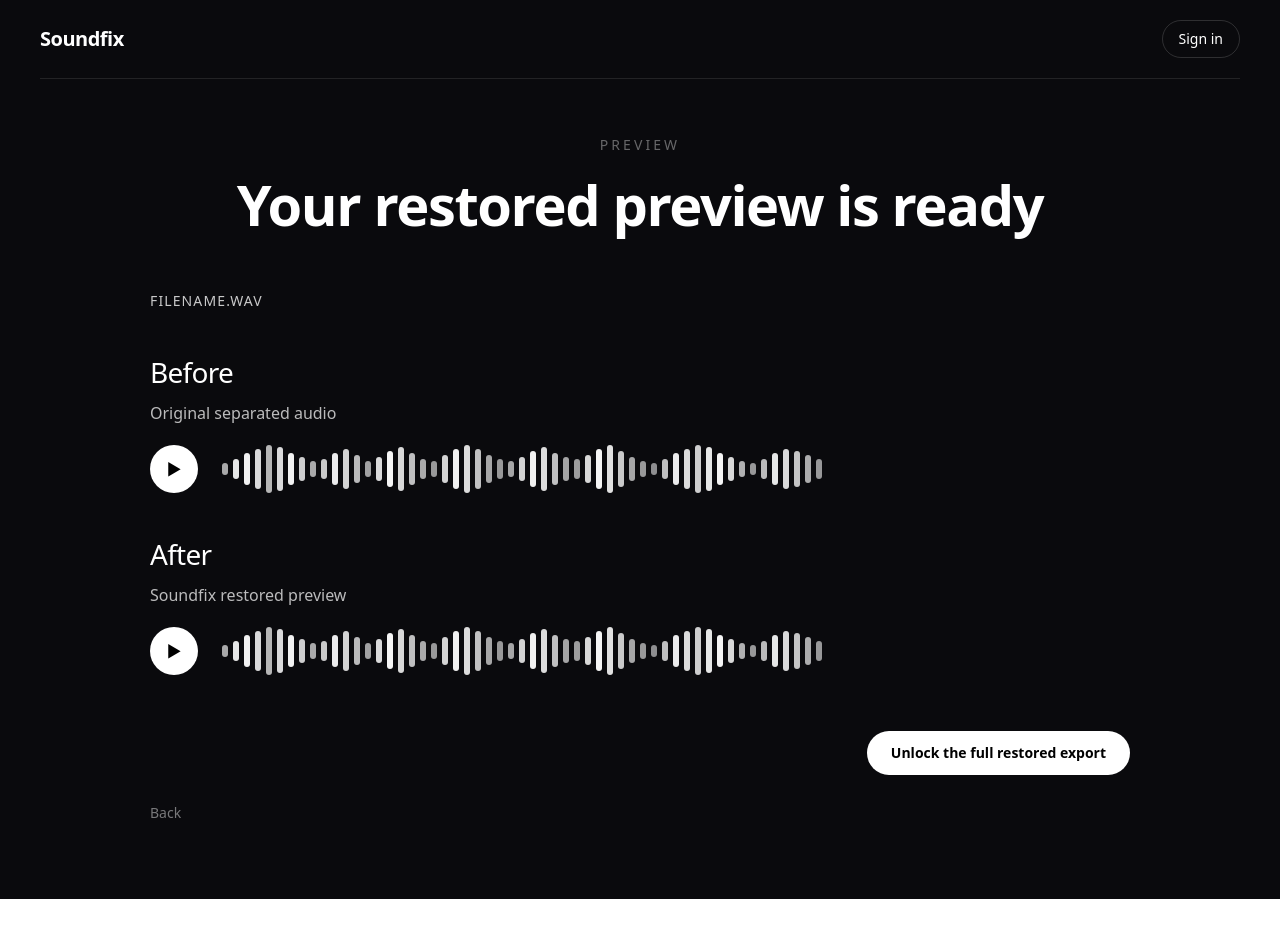
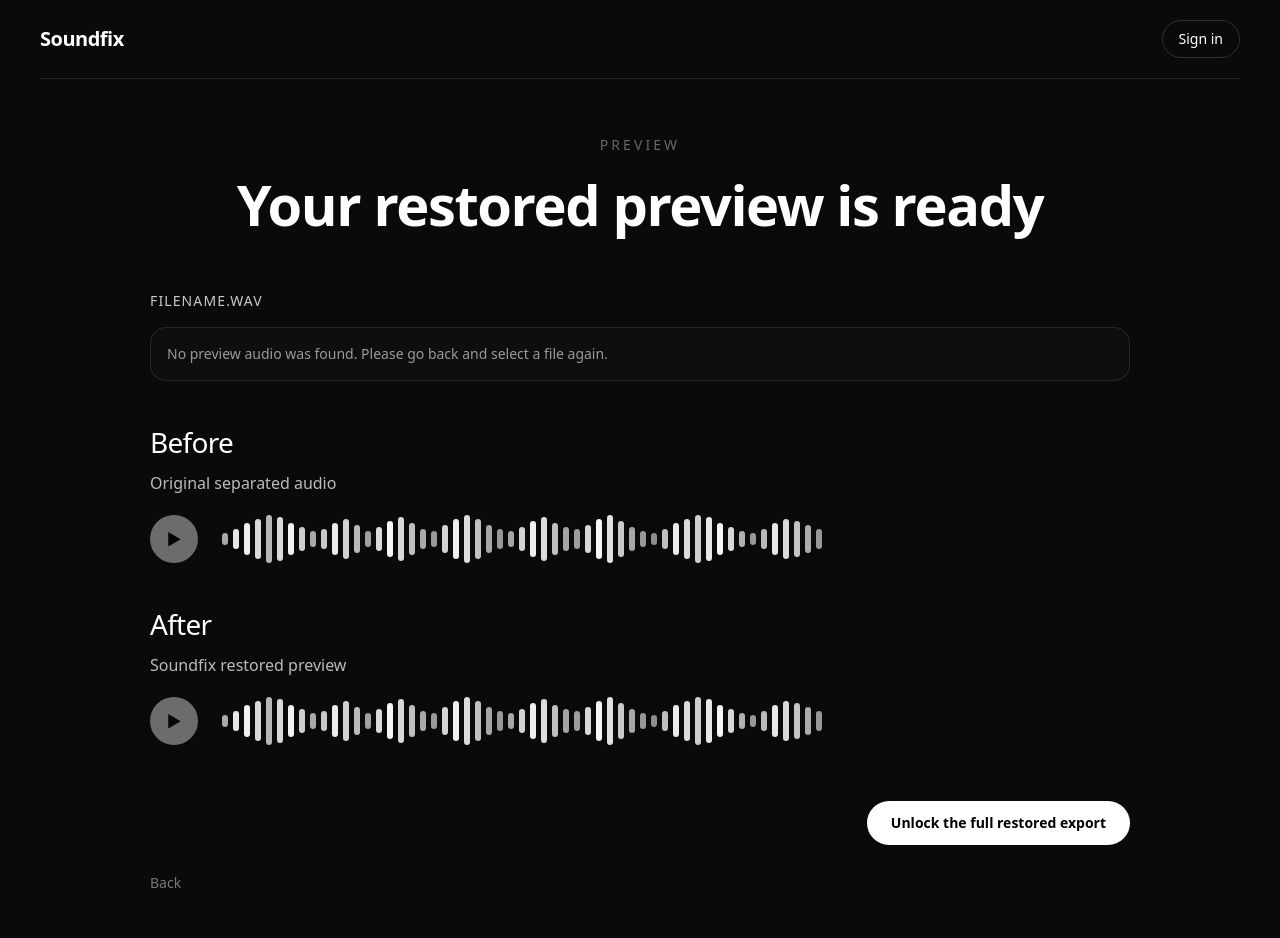
Before and after one commit to cocoro-sugiura/soundfix, a Next.js app in the folder frontend/: page /preview in a window 1280 px wide. Shown: the top 938 px of the page. Before the commit the page ends 899 px from the top, so only its background shows below. Built offline with nearby package versions, Linux system fonts and the light colour scheme.

Commit message:
Enable real audio preview playback from selected file

```diff
--- a/frontend/app/page.tsx
+++ b/frontend/app/page.tsx
@@ -1,12 +1,21 @@
 "use client";
 
-import { ChangeEvent, useRef, useState } from "react";
+import { ChangeEvent, useEffect, useRef, useState } from "react";
 import { useRouter } from "next/navigation";
 
 export default function Home() {
   const router = useRouter();
   const inputRef = useRef<HTMLInputElement | null>(null);
   const [selectedFileName, setSelectedFileName] = useState("");
+  const [selectedAudioUrl, setSelectedAudioUrl] = useState("");
+
+  useEffect(() => {
+    return () => {
+      if (selectedAudioUrl) {
+        URL.revokeObjectURL(selectedAudioUrl);
+      }
+    };
+  }, [selectedAudioUrl]);
 
   const handleSelectFile = () => {
     inputRef.current?.click();
@@ -16,15 +25,37 @@
     const file = event.target.files?.[0];
 
     if (!file) {
+      if (selectedAudioUrl) {
+        URL.revokeObjectURL(selectedAudioUrl);
+      }
+
       setSelectedFileName("");
+      setSelectedAudioUrl("");
+      sessionStorage.removeItem("soundfix-preview-file");
       return;
     }
 
+    if (selectedAudioUrl) {
+      URL.revokeObjectURL(selectedAudioUrl);
+    }
+
+    const audioUrl = URL.createObjectURL(file);
+
     setSelectedFileName(file.name);
+    setSelectedAudioUrl(audioUrl);
+
+    sessionStorage.setItem(
+      "soundfix-preview-file",
+      JSON.stringify({
+        fileName: file.name,
+        audioUrl,
+        fileType: file.type,
+      }),
+    );
   };
 
   const handleContinueToPreview = () => {
-    if (!selectedFileName) {
+    if (!selectedFileName || !selectedAudioUrl) {
       return;
     }
 
--- a/frontend/app/preview/page.tsx
+++ b/frontend/app/preview/page.tsx
@@ -1,17 +1,5 @@
-import Link from "next/link";
 import PreviewPageClient from "./preview-page-client";
 
-type PreviewPageProps = {
-  searchParams?: Promise<{
-    file?: string;
-  }>;
-};
-
-export default async function PreviewPage({
-  searchParams,
-}: PreviewPageProps) {
-  const params = await searchParams;
-  const fileName = params?.file || "FILENAME.wav";
-
-  return <PreviewPageClient fileName={fileName} />;
+export default function PreviewPage() {
+  return <PreviewPageClient />;
 }
--- a/frontend/app/preview/preview-page-client.tsx
+++ b/frontend/app/preview/preview-page-client.tsx
@@ -2,15 +2,91 @@
 
 import Link from "next/link";
 import { useRouter } from "next/navigation";
+import { useEffect, useMemo, useRef, useState } from "react";
 
-type PreviewPageClientProps = {
+type StoredPreviewFile = {
   fileName: string;
+  audioUrl: string;
+  fileType?: string;
 };
 
-export default function PreviewPageClient({
-  fileName,
-}: PreviewPageClientProps) {
+export default function PreviewPageClient() {
   const router = useRouter();
+  const audioRef = useRef<HTMLAudioElement | null>(null);
+  const [fileName, setFileName] = useState("FILENAME.wav");
+  const [audioUrl, setAudioUrl] = useState("");
+  const [isPlayingBefore, setIsPlayingBefore] = useState(false);
+  const [isReady, setIsReady] = useState(false);
+
+  useEffect(() => {
+    const storedValue = sessionStorage.getItem("soundfix-preview-file");
+
+    if (!storedValue) {
+      setIsReady(true);
+      return;
+    }
+
+    try {
+      const parsedValue = JSON.parse(storedValue) as StoredPreviewFile;
+
+      if (parsedValue.fileName) {
+        setFileName(parsedValue.fileName);
+      }
+
+      if (parsedValue.audioUrl) {
+        setAudioUrl(parsedValue.audioUrl);
+      }
+    } catch {
+      sessionStorage.removeItem("soundfix-preview-file");
+    } finally {
+      setIsReady(true);
+    }
+  }, []);
+
+  useEffect(() => {
+    const audioElement = audioRef.current;
+
+    if (!audioElement) {
+      return;
+    }
+
+    const handleEnded = () => {
+      setIsPlayingBefore(false);
+    };
+
+    const handlePause = () => {
+      setIsPlayingBefore(false);
+    };
+
+    audioElement.addEventListener("ended", handleEnded);
+    audioElement.addEventListener("pause", handlePause);
+
+    return () => {
+      audioElement.removeEventListener("ended", handleEnded);
+      audioElement.removeEventListener("pause", handlePause);
+    };
+  }, [audioUrl]);
+
+  const beforeButtonLabel = useMemo(() => {
+    return isPlayingBefore ? "❚❚" : "▶";
+  }, [isPlayingBefore]);
+
+  const handleToggleBeforePlayback = async () => {
+    const audioElement = audioRef.current;
+
+    if (!audioElement || !audioUrl) {
+      return;
+    }
+
+    if (audioElement.paused) {
+      await audioElement.play();
+      setIsPlayingBefore(true);
+      return;
+    }
+
+    audioElement.pause();
+    setIsPlayingBefore(false);
+  };
 
   const handleContinueToDownload = () => {
     router.push(`/download?file=${encodeURIComponent(fileName)}`);
@@ -45,6 +121,14 @@
                 {fileName}
               </p>
 
+              {!isReady ? (
+                <p className="mt-4 text-sm text-white/45">Loading preview...</p>
+              ) : !audioUrl ? (
+                <div className="mt-4 rounded-2xl border border-white/10 bg-white/[0.02] px-4 py-4 text-sm text-white/58">
+                  No preview audio was found. Please go back and select a file again.
+                </div>
+              ) : null}
+
               <div className="mt-10 space-y-10">
                 <div>
                   <p className="text-[22px] font-medium tracking-tight text-white sm:text-[28px]">
@@ -55,8 +139,15 @@
                   </p>
 
                   <div className="mt-5 flex items-center gap-6">
-                    <button className="flex h-12 w-12 shrink-0 items-center justify-center rounded-full bg-white text-base text-black transition hover:opacity-90">
-                      ▶
+                    <audio ref={audioRef} src={audioUrl} preload="metadata" />
+
+                    <button
+                      type="button"
+                      onClick={handleToggleBeforePlayback}
+                      disabled={!audioUrl}
+                      className="flex h-12 w-12 shrink-0 items-center justify-center rounded-full bg-white text-base text-black transition hover:opacity-90 disabled:cursor-not-allowed disabled:opacity-40"
+                    >
+                      {beforeButtonLabel}
                     </button>
 
                     <div className="flex flex-1 items-center gap-[5px]">
@@ -128,7 +219,11 @@
                   </p>
 
                   <div className="mt-5 flex items-center gap-6">
-                    <button className="flex h-12 w-12 shrink-0 items-center justify-center rounded-full bg-white text-base text-black transition hover:opacity-90">
+                    <button
+                      type="button"
+                      disabled
+                      className="flex h-12 w-12 shrink-0 items-center justify-center rounded-full bg-white text-base text-black transition disabled:cursor-not-allowed disabled:opacity-40"
+                    >
                       ▶
                     </button>
 
```
